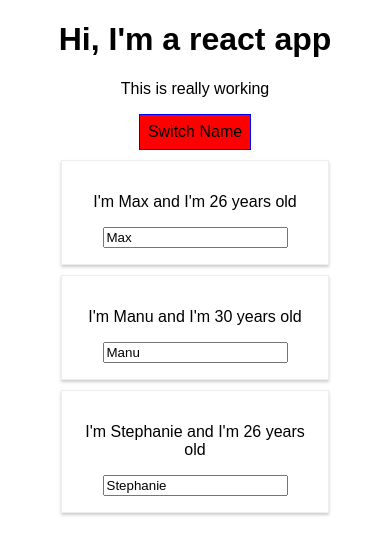
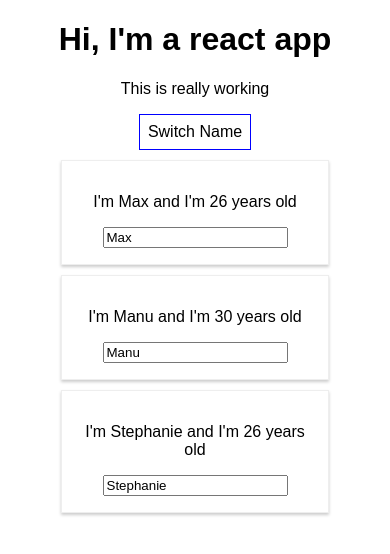
Before and after one commit to jwolfe890/react16, a React (Create React App) app: page / in a window 390 px wide. Both pictures are taken after a click on the button "Switch Name". Shown: the top 554 px of the page. Built offline with nearby package versions, Linux system fonts and the light colour scheme.

Commit message:
media responsiveness

```diff
--- a/src/App.js
+++ b/src/App.js
@@ -1,7 +1,7 @@
 import React, { Component } from 'react';
 import './App.css';
 import Person from './Person/Person';
-import Radium from 'radium';
+import Radium, { StyleRoot } from 'radium';
 
 class App extends Component {
 
@@ -46,7 +46,12 @@
       backgroundColor: 'white',
       font: 'inherit',
       border: '1px solid blue',
-      padding: '8px'
+      padding: '8px',
+      cursor: 'pointer',
+      ':hover': {
+        backgroundColor: 'lightgreen',
+        color: 'black'
+      }
     }
 
     let persons = null
@@ -59,7 +64,11 @@
         })}
         </div>
       )
-      style.backgroundColor = 'red';
+      style.backgroundColor = 'white';
+      style[':hover'] = {
+        backgroundColor: 'red',
+        color: 'black'
+      }
     }
 
     const classes = []
@@ -71,12 +80,14 @@
     }
 
     return (
+      <StyleRoot>
         <div className="App">
             <h1>Hi, I'm a react app</h1>
             <p className={classes.join(' ')}>This is really working</p>
             <button style={style} onClick={this.togglePersonsHandler}>Switch Name</button>
           {persons}
         </div>
+      </StyleRoot>
     );
   }
 }
--- a/src/Person/Person.js
+++ b/src/Person/Person.js
@@ -2,9 +2,14 @@
 import './Person.css';
 import Radium from 'radium';
 
-const person = (props) => {
+const person = ( props ) => {
+    const style = {
+        '@media (min-width: 500px)': {
+            width: '450px'
+        }
+    };
     return (
-        <div className="Person">
+        <div className="Person" style={style}>
             <p onClick={props.click}>I'm {props.name} and I'm {props.age} years old</p>
             <input type="text" onChange={props.changed} value={props.name} />
         </div>
```
Lines whose indentation alone changed are shown as unchanged.
